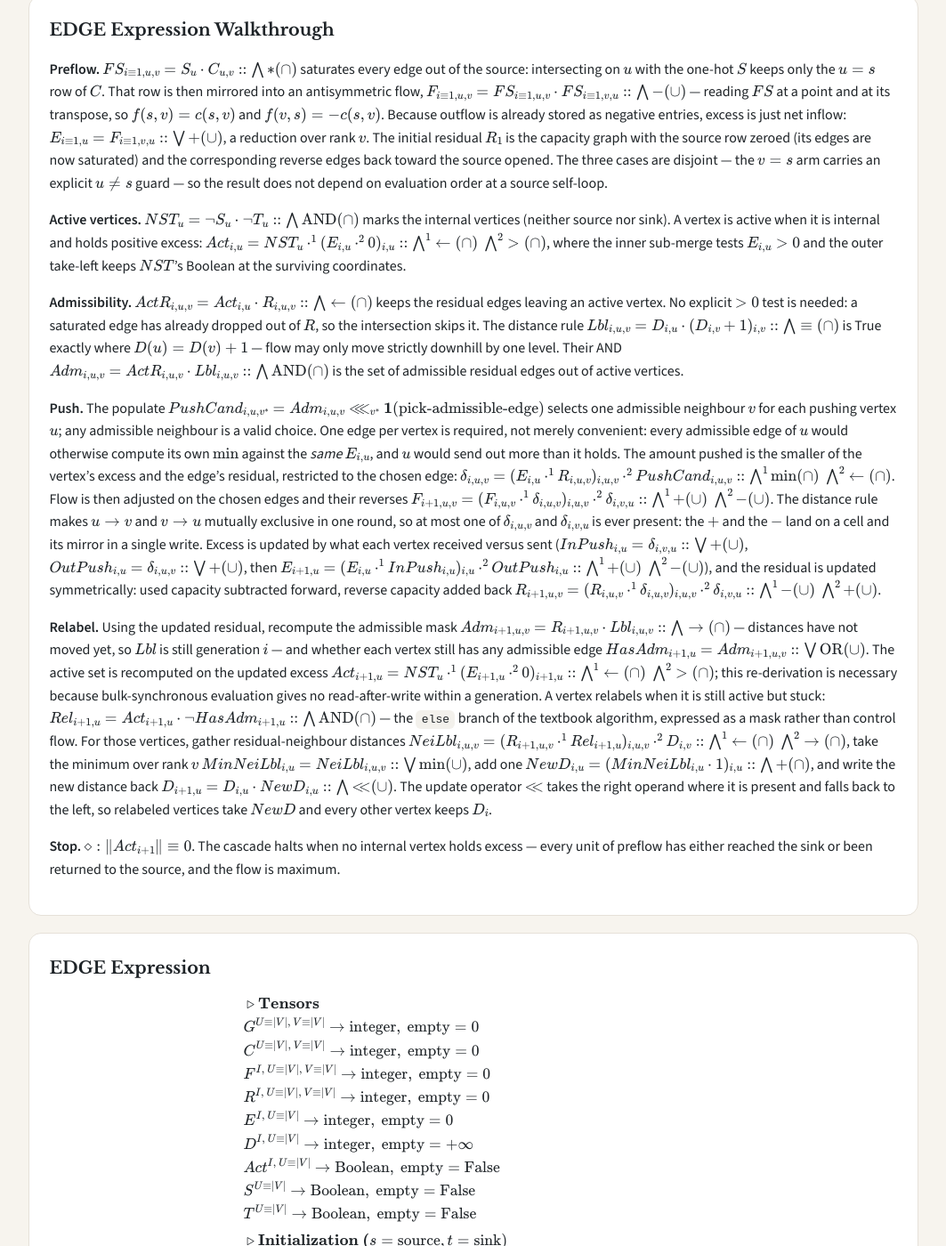
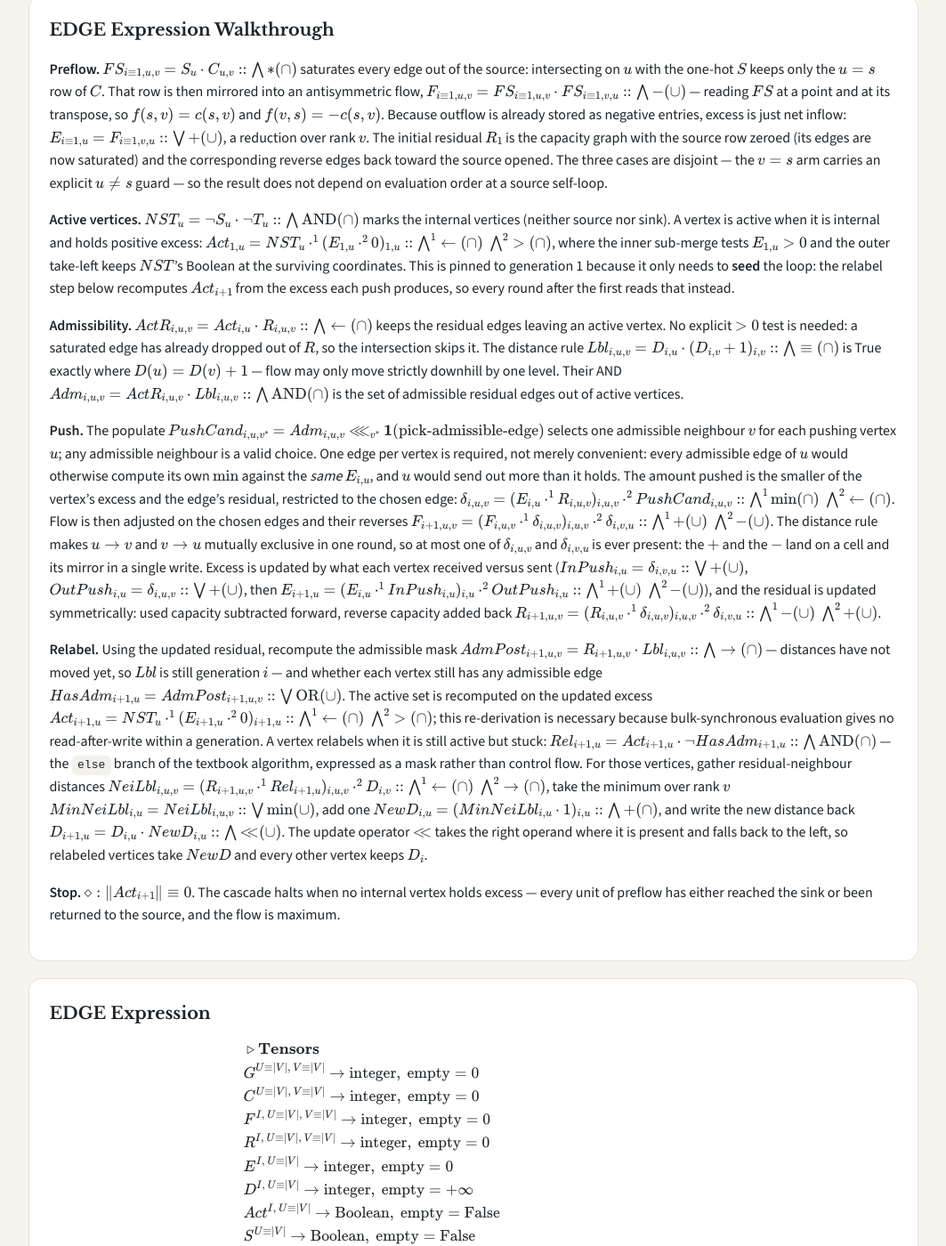
Before and after one commit to owensgroup/edge-algorithms, a Jekyll site: the page built from _algorithms/maximum-flow.md, in a window 1280 px wide and 1400 px high, scrolled down 2652 px. Shown: the whole window at 89% size, without its empty margins (108-1171 px from the left). Built offline with Jekyll 4.4.1, drawn with Linux system fonts in a browser that asks for light colours; some of the changed text lies outside the part shown.

Commit message:
Updated maxflow

```diff
--- a/_algorithms/maximum-flow.md
+++ b/_algorithms/maximum-flow.md
@@ -109,9 +109,11 @@ edge_expression_walkthrough: |
   **Active vertices.** $$NST_u = \neg S_u \cdot \neg T_u :: \bigwedge \text{AND}(\cap)$$
   marks the internal vertices (neither source nor sink). A vertex is active when it is
   internal and holds positive excess:
-  $$Act_{i,u} = NST_u \cdot^1 (E_{i,u} \cdot^2 0)_{i,u} :: \bigwedge^1 \leftarrow(\cap)\ \bigwedge^2 >(\cap)$$,
-  where the inner sub-merge tests $$E_{i,u} > 0$$ and the outer take-left keeps $$NST$$'s
-  Boolean at the surviving coordinates.
+  $$Act_{1,u} = NST_u \cdot^1 (E_{1,u} \cdot^2 0)_{1,u} :: \bigwedge^1 \leftarrow(\cap)\ \bigwedge^2 >(\cap)$$,
+  where the inner sub-merge tests $$E_{1,u} > 0$$ and the outer take-left keeps $$NST$$'s
+  Boolean at the surviving coordinates. This is pinned to generation 1 because it only
+  needs to **seed** the loop: the relabel step below recomputes $$Act_{i+1}$$ from the
+  excess each push produces, so every round after the first reads that instead.
 
   **Admissibility.** $$ActR_{i,u,v} = Act_{i,u} \cdot R_{i,u,v} :: \bigwedge \leftarrow(\cap)$$
   keeps the residual edges leaving an active vertex. No explicit $$>0$$ test is needed:
@@ -146,10 +148,10 @@ edge_expression_walkthrough: |
   $$R_{i+1,u,v} = (R_{i,u,v} \cdot^1 \delta_{i,u,v})_{i,u,v} \cdot^2 \delta_{i,v,u} :: \bigwedge^1 -(\cup)\ \bigwedge^2 +(\cup)$$.
 
   **Relabel.** Using the updated residual, recompute the admissible mask
-  $$Adm_{i+1,u,v} = R_{i+1,u,v} \cdot Lbl_{i,u,v} :: \bigwedge \rightarrow(\cap)$$ — distances
+  $$AdmPost_{i+1,u,v} = R_{i+1,u,v} \cdot Lbl_{i,u,v} :: \bigwedge \rightarrow(\cap)$$ — distances
   have not moved yet, so $$Lbl$$ is still generation $$i$$ — and whether each vertex still
   has any admissible edge
-  $$HasAdm_{i+1,u} = Adm_{i+1,u,v} :: \bigvee \text{OR}(\cup)$$. The active set is recomputed
+  $$HasAdm_{i+1,u} = AdmPost_{i+1,u,v} :: \bigvee \text{OR}(\cup)$$. The active set is recomputed
   on the updated excess
   $$Act_{i+1,u} = NST_u \cdot^1 (E_{i+1,u} \cdot^2 0)_{i+1,u} :: \bigwedge^1 \leftarrow(\cap)\ \bigwedge^2 >(\cap)$$;
   this re-derivation is necessary because bulk-synchronous evaluation gives no
@@ -202,7 +204,7 @@ edge_expression: |
   \end{cases}\\[4pt]
   &\triangleright \textbf{Extended Einsum (one push/relabel round per iteration } i)\\
   &NST_u = \neg S_u \cdot \neg T_u :: \textstyle\bigwedge \text{AND}(\cap)\\
-  &Act_{i,u} = NST_u \cdot^1 (E_{i,u} \cdot^2 0)_{i,u} :: \textstyle\bigwedge^1 \leftarrow(\cap)\ \bigwedge^2 >(\cap)\\
+  &Act_{1,u} = NST_u \cdot^1 (E_{1,u} \cdot^2 0)_{1,u} :: \textstyle\bigwedge^1 \leftarrow(\cap)\ \bigwedge^2 >(\cap)\\
   &ActR_{i,u,v} = Act_{i,u} \cdot R_{i,u,v} :: \textstyle\bigwedge \leftarrow(\cap)\\
   &Lbl_{i,u,v} = D_{i,u} \cdot (D_{i,v} + 1)_{i,v} :: \textstyle\bigwedge \equiv(\cap)\\
   &Adm_{i,u,v} = ActR_{i,u,v} \cdot Lbl_{i,u,v} :: \textstyle\bigwedge \text{AND}(\cap)\\[4pt]
@@ -215,8 +217,8 @@ edge_expression: |
   &E_{i+1,u} = (E_{i,u} \cdot^1 InPush_{i,u})_{i,u} \cdot^2 OutPush_{i,u} :: \textstyle\bigwedge^1 +(\cup)\ \bigwedge^2 -(\cup)\\
   &R_{i+1,u,v} = (R_{i,u,v} \cdot^1 \delta_{i,u,v})_{i,u,v} \cdot^2 \delta_{i,v,u} :: \textstyle\bigwedge^1 -(\cup)\ \bigwedge^2 +(\cup)\\[4pt]
   &\triangleright \textbf{Relabel Step}\\
-  &Adm_{i+1,u,v} = R_{i+1,u,v} \cdot Lbl_{i,u,v} :: \textstyle\bigwedge \rightarrow(\cap)\\
-  &HasAdm_{i+1,u} = Adm_{i+1,u,v} :: \textstyle\bigvee \text{OR}(\cup)\\
+  &AdmPost_{i+1,u,v} = R_{i+1,u,v} \cdot Lbl_{i,u,v} :: \textstyle\bigwedge \rightarrow(\cap)\\
+  &HasAdm_{i+1,u} = AdmPost_{i+1,u,v} :: \textstyle\bigvee \text{OR}(\cup)\\
   &Act_{i+1,u} = NST_u \cdot^1 (E_{i+1,u} \cdot^2 0)_{i+1,u} :: \textstyle\bigwedge^1 \leftarrow(\cap)\ \bigwedge^2 >(\cap)\\
   &Rel_{i+1,u} = Act_{i+1,u} \cdot \neg HasAdm_{i+1,u} :: \textstyle\bigwedge \text{AND}(\cap)\\
   &NeiLbl_{i,u,v} = (R_{i+1,u,v} \cdot^1 Rel_{i+1,u})_{i,u,v} \cdot^2 D_{i,v} :: \textstyle\bigwedge^1 \leftarrow(\cap)\ \bigwedge^2 \rightarrow(\cap)\\
@@ -272,7 +274,7 @@ variants: |
   pushes and relabels.
 
   **That is not the same as transcribing the pseudocode.** The cascade above
-  recomputes $$Act$$ and $$Adm$$ after the push, because bulk-synchronous execution
+  recomputes $$Act$$ and admissibility after the push, because bulk-synchronous execution
   has no read-after-write. Keep those recomputations and the relabel test is asked
   against *post-push* state — so a vertex that makes a saturating push, still holds
   excess, and now has nothing admissible will relabel **in the same round**. On CLRS
@@ -306,8 +308,18 @@ variants: |
 
   Removing a selector is not free. Bulk-synchronous execution has no read-after-write,
   so anything derived from mutated state must be recomputed as a new generation — which
-  is exactly why $$Act$$ and $$Adm$$ each appear twice per generation above. That
-  duplication is the visible residue of the selector that is no longer there.
+  is exactly why admissibility is computed twice per generation above. $$Act$$ is
+  written twice too, but only one of those is in the loop: $$Act_{1}$$ seeds it and
+  $$Act_{i+1}$$ advances it. That duplication is the visible residue of the selector
+  that is no longer there.
+
+  The two admissibility results are **different tensors**, and deliberately so.
+  $$Adm_{i,u,v}$$ reduces $$ActR$$, so it carries the active-vertex factor, and it is
+  what the push selects from. $$AdmPost_{i+1,u,v}$$ reads $$R_{i+1}$$ directly, has no
+  active-vertex factor, and reads $$Lbl_i$$ — the heights *before* this round's
+  relabel. It is not a later generation of $$Adm$$: asking the question at the new
+  heights would need $$D_{i+1}$$, which is computed from this very answer. $$Act$$ is
+  the opposite case — its two computations agree, so one of them is redundant.
 
   Which vertex $$\text{select-any-vertex}$$ picks is deliberately left open, as in the
   generic algorithm. Lowest-index, FIFO and highest-label are all valid refinements
```
